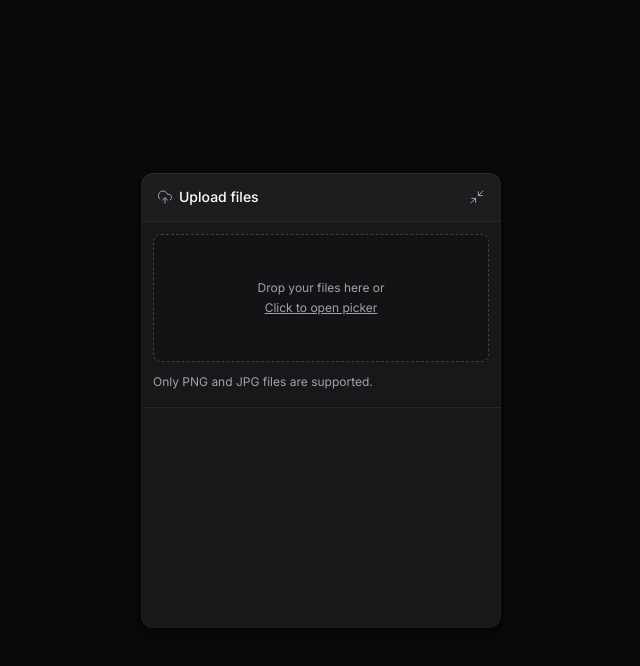
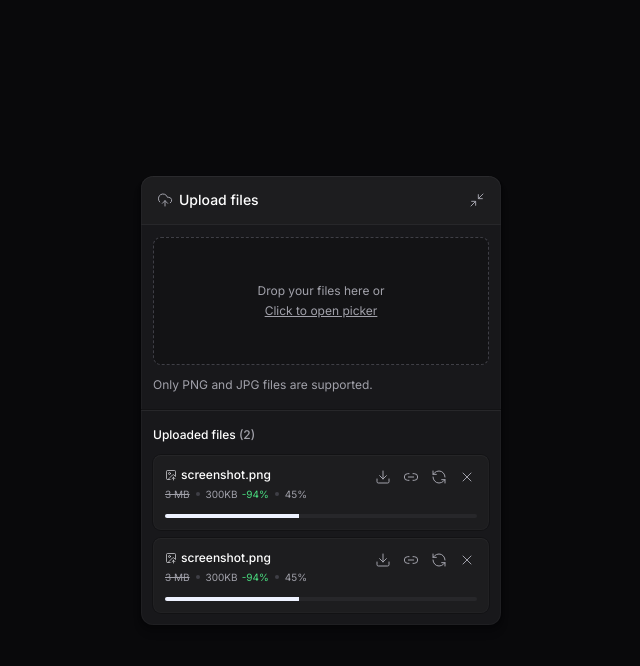
Before and after one commit to nicolasgfe/web, a React (Vite) app: page / in a window 1280 px wide. Both pictures are taken after a click on the button "Upload files". Shown: the top 666 px of the page, without its empty margins (319-959 px from the left). Built offline with nearby package versions, Linux system fonts and the light colour scheme.

Commit message:
estrutura de componente de uploads realizados/ em andamento

```diff
--- a/package.json
+++ b/package.json
@@ -11,6 +11,7 @@
   },
   "dependencies": {
     "@radix-ui/react-collapsible": "^1.1.3",
+    "@radix-ui/react-progress": "^1.1.2",
     "lucide-react": "^0.486.0",
     "react": "^19.1.0",
     "react-dom": "^19.0.0",
--- /dev/null
+++ b/src/components/upload-widget-upload-item.tsx
@@ -0,0 +1,57 @@
+import * as Progress from "@radix-ui/react-progress"
+import { Download, ImageUp, Link2, RefreshCcw, X } from "lucide-react";
+import { Button } from "./ui/button.";
+
+export function UploadWidgetUploadItem() {
+	return (
+		<div className="p-3 rounded-lg flex flex-col gap-3 shadow-shape-content bg-white/2 relative overflow-hidden">
+			<div className="flex flex-col gap-1">
+				<span className="text-xs font-medium flex items-center gap-1">
+					<ImageUp className="size-3 text-zinc-300" strokeWidth={1.5} />
+					<span>screenshot.png</span>
+				</span>
+
+				<span className="text-xxs text-zinc-400 flex gap-1.5 items-center">
+					<span className="line-through">3 MB</span>
+					<div className="size-1 rounded-full bg-zinc-700" />
+					<span>
+						300KB
+						<span className="text-green-400 ml-1">
+							-94%
+						</span>
+					</span>
+					<div className="size-1 rounded-full bg-zinc-700" />
+					<span>45%</span>
+				</span>
+			</div>
+
+			<Progress.Root className="bg-zinc-800 rounded-full h-1 overflow-hidden" >
+				<Progress.Indicator className="bg-indigo-50 h-1" style={{ width: '43%'}} />
+			</Progress.Root>
+
+			<div className="absolute top-2.5 right-2.5 flex items-center gap-1">
+				<Button size="icon-sm">
+					<Download className="size-4" strokeWidth={1.5} />
+					<span className="sr-only">Download compress image</span>
+				</Button>
+
+				<Button size="icon-sm">
+					<Link2 className="size-4" strokeWidth={1.5} />
+					<span className="sr-only">Copy remote URL</span>
+				</Button>
+
+				<Button size="icon-sm">
+					<RefreshCcw className="size-4" strokeWidth={1.5} />
+					<span className="sr-only">Retry upload</span>
+				</Button>
+
+				<Button size="icon-sm">
+					<X className="size-4" strokeWidth={1.5} />
+					<span className="sr-only">cancel upload</span>
+				</Button>
+			</div>
+
+		</div>
+	)
+
+}
--- a/src/components/upload-widget-upload-list.tsx
+++ b/src/components/upload-widget-upload-list.tsx
@@ -1,5 +1,18 @@
-export function UploadWidgetUploadList () {
+import { UploadWidgetUploadItem } from "./upload-widget-upload-item";
+
+export function UploadWidgetUploadList() {
 	return (
-		<div className="px-3 h-48"></div>
+		<div className="px-3 flex flex-col gap-3">
+			<span className="text-xs font-medium">
+				Uploaded files{' '}
+				<span className="text-zinc-400">(2)</span>
+			</span>
+
+			<div className="flex flex-col gap-2">
+				<UploadWidgetUploadItem />
+				<UploadWidgetUploadItem />
+			</div>
+
+		</div>
 	)
 }
--- a/tailwind.config.js
+++ b/tailwind.config.js
@@ -1,4 +1,4 @@
-import {theme} from "tailwindcss/defaultConfig"
+import { theme } from "tailwindcss/defaultConfig"
 /** @type {import('tailwindcss').Config} */export default {
   content: [
     "./index.html",
@@ -12,6 +12,9 @@
       opacity: {
         2: 0.02
       },
+      fontSize: {
+        xxs: "0.625rem"
+      },
       boxShadow: {
         shape: "0px 8px 8px rgba(0, 0, 0, 0.1), 0px 4px 4px rgba(0, 0, 0, 0.1), 0px 2px 2px rgba(0, 0, 0, 0.1), 0px 0px 0px 1px rgba(0, 0, 0, 0.1), inset 0px 0px 0px 1px rgba(255, 255, 255, 0.03), inset 0px 1px 0px rgba(255, 255, 255, 0.03)",
         'shape-content': '0px 0px 0px 1px rgba(0, 0, 0, 0.25), inset 0px 1px 0px rgba(255, 255, 255, 0.02), inset 0px 0px 0px 1px rgba(255, 255, 255, 0.02)'
```
Also changed, not shown: 1 other file (tests, documents, lock files or other folders).
